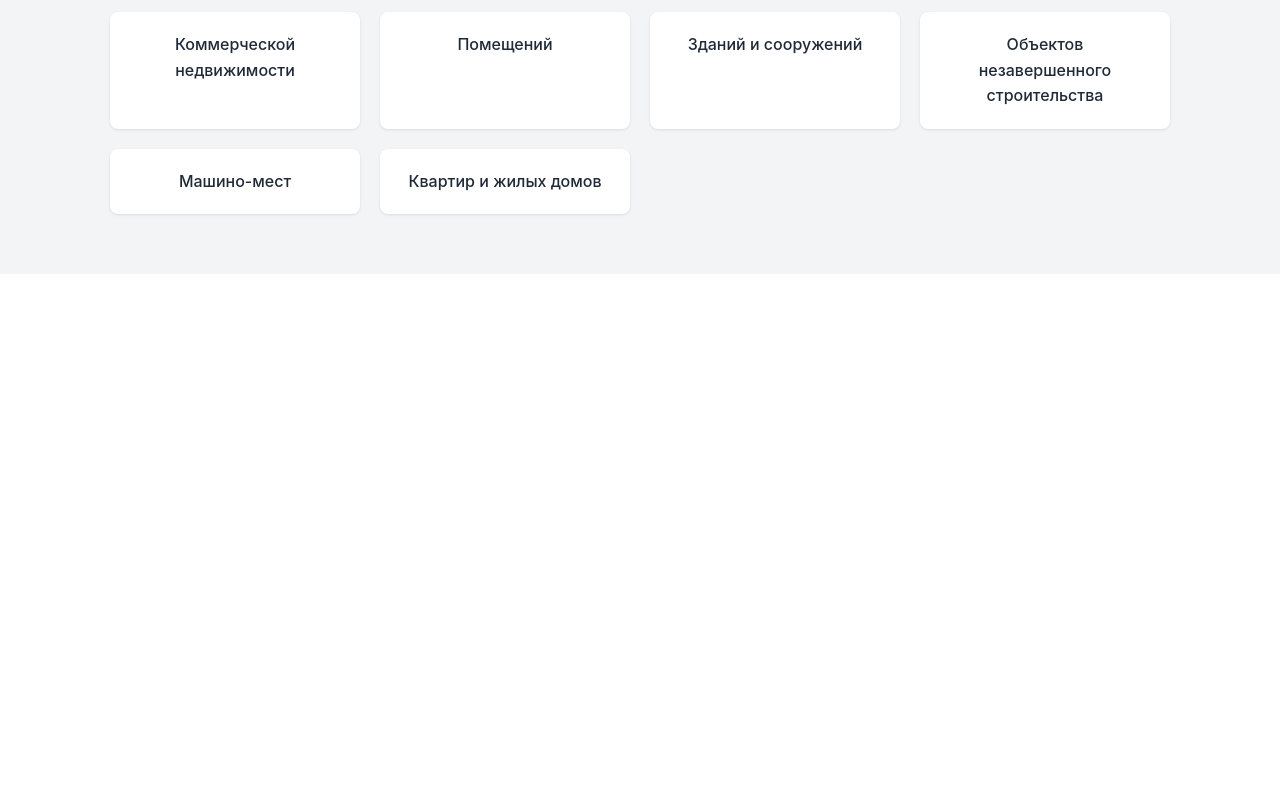
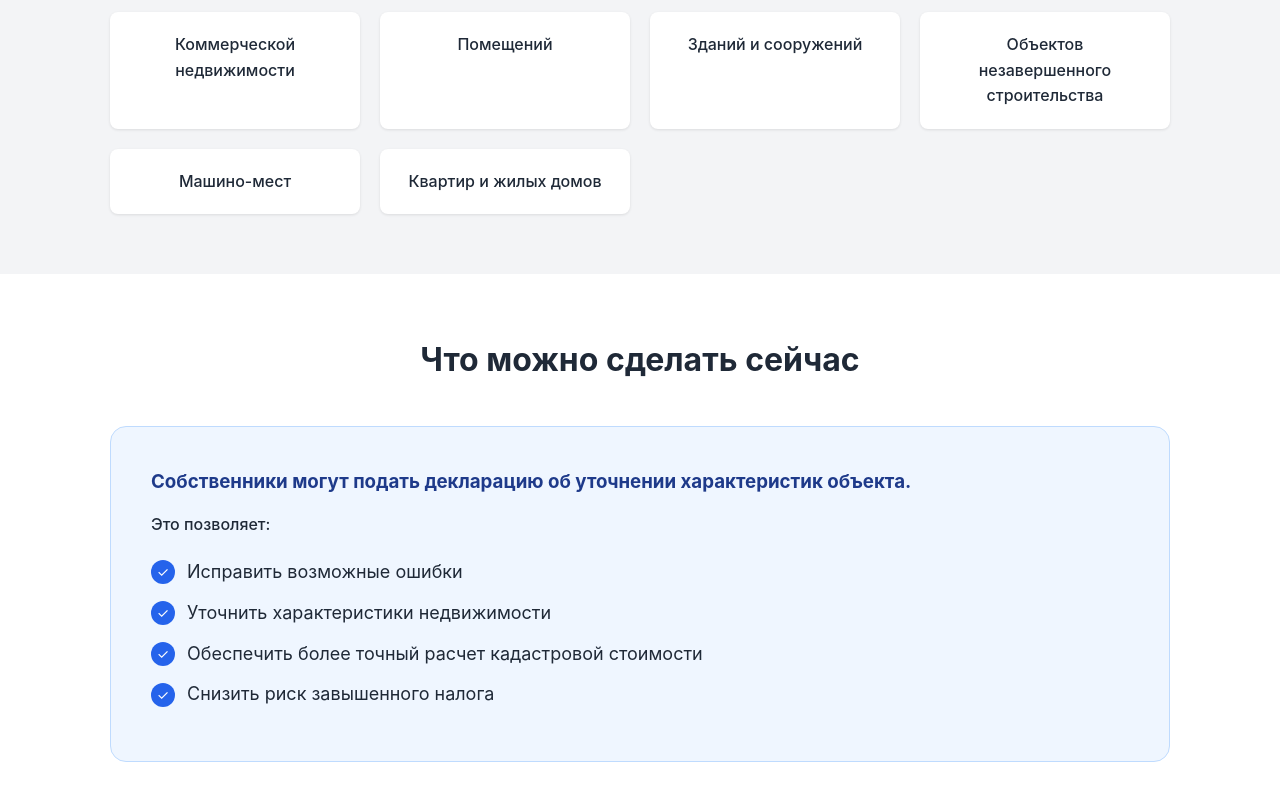
Before and after one commit to Korkin-Igor/vue-cadaster-check, a Vue app: page / in a window 1280 px wide. Shown: the part 1484-2284 px from the top of the page. Before the commit the page ends 1758 px from the top, so only its background shows below. Built offline with nearby package versions, Linux system fonts and the light colour scheme.

Commit message:
feat(ui): WhatToDo

```diff
--- a/src/App.vue
+++ b/src/App.vue
@@ -2,10 +2,12 @@
 import HeroSection from './components/HeroSection.vue'
 import WhyImportant from "./components/WhyImportant.vue";
 import WhoNeedsIt from "./components/WhoNeedsIt.vue";
+import WhatToDo from "./components/WhatToDo.vue";
 </script>
 
 <template>
   <HeroSection />
   <WhyImportant />
   <WhoNeedsIt />
+  <WhatToDo />
 </template>
--- /dev/null
+++ b/src/components/WhatToDo.vue
@@ -0,0 +1,63 @@
+<template>
+  <section class="section">
+    <div class="container">
+      <h2>Что можно сделать сейчас</h2>
+
+      <div class="info-block">
+        <h3>Собственники могут подать декларацию об уточнении характеристик объекта.</h3>
+        <p>Это позволяет:</p>
+        <ul class="check-list">
+          <li v-for="item in benefits" :key="item">
+            <span class="icon">&#10003;</span> {{ item }}
+          </li>
+        </ul>
+      </div>
+    </div>
+  </section>
+</template>
+
+<script setup>
+const benefits = [
+  'Исправить возможные ошибки',
+  'Уточнить характеристики недвижимости',
+  'Обеспечить более точный расчет кадастровой стоимости',
+  'Снизить риск завышенного налога'
+];
+</script>
+
+<style scoped>
+.section { padding: 60px 0; }
+h2 { font-size: 32px; text-align: center; margin-bottom: 40px; }
+
+.info-block {
+  background-color: #eff6ff;
+  padding: 40px;
+  border-radius: 16px;
+  border: 1px solid #bfdbfe;
+}
+
+.info-block h3 { color: #1e3a8a; margin-bottom: 16px; }
+.info-block p { margin-bottom: 20px; font-weight: 500; }
+
+.check-list { list-style: none; }
+.check-list li {
+  display: flex;
+  align-items: center;
+  gap: 12px;
+  margin-bottom: 12px;
+  font-size: 18px;
+}
+
+.icon {
+  display: flex;
+  align-items: center;
+  justify-content: center;
+  width: 24px;
+  height: 24px;
+  background-color: var(--primary-color);
+  color: white;
+  border-radius: 50%;
+  font-size: 14px;
+  flex-shrink: 0;
+}
+</style>
```
